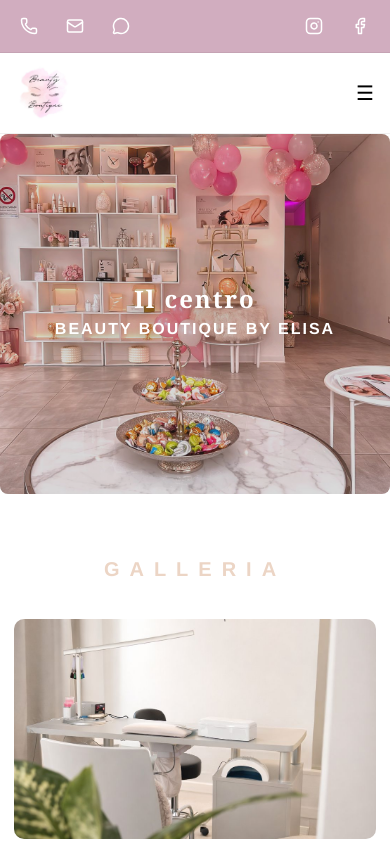
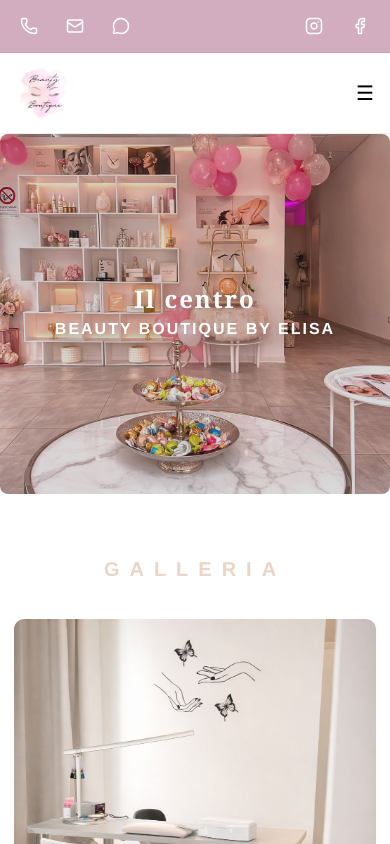
Before and after one commit to michael-rubri/beauty-boutique, a Vue app: page /beauty-center in a window 390 px wide. Shown: the top 844 px of the page. Built offline with nearby package versions, Linux system fonts and the light colour scheme.

Commit message:
edited Beauty Center

```diff
--- a/src/pages/BeautyCenter.vue
+++ b/src/pages/BeautyCenter.vue
@@ -935,9 +935,5 @@
   .hero-heading {
     font-size: 24px;
   }
-
-  .mobile-image {
-    height: 220px;
-  }
 }
 </style>
```
